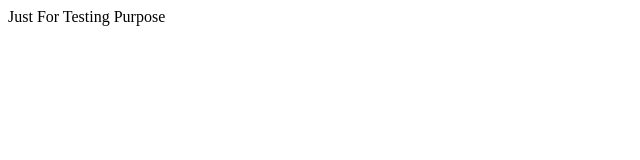
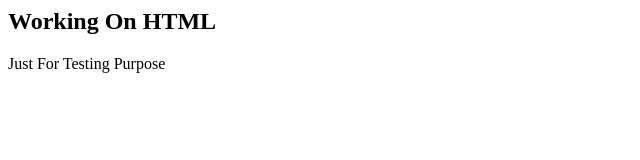
Before and after one commit to manishkumrprasad/Best-Of-Now, a plain HTML site: page index.html in a window 1280 px wide. Shown: the whole page, without its empty margins (0-640 px from the left). Drawn offline with Linux system fonts and the light colour scheme.

Commit message:
Added h2 tag

```diff
--- a/index.html
+++ b/index.html
@@ -5,6 +5,8 @@
     <title>Document</title>
 </head>
 <body>
+    <h2>Working On HTML</h2>
+
     <p>Just For Testing Purpose</p>
 </body>
 </html>
```
